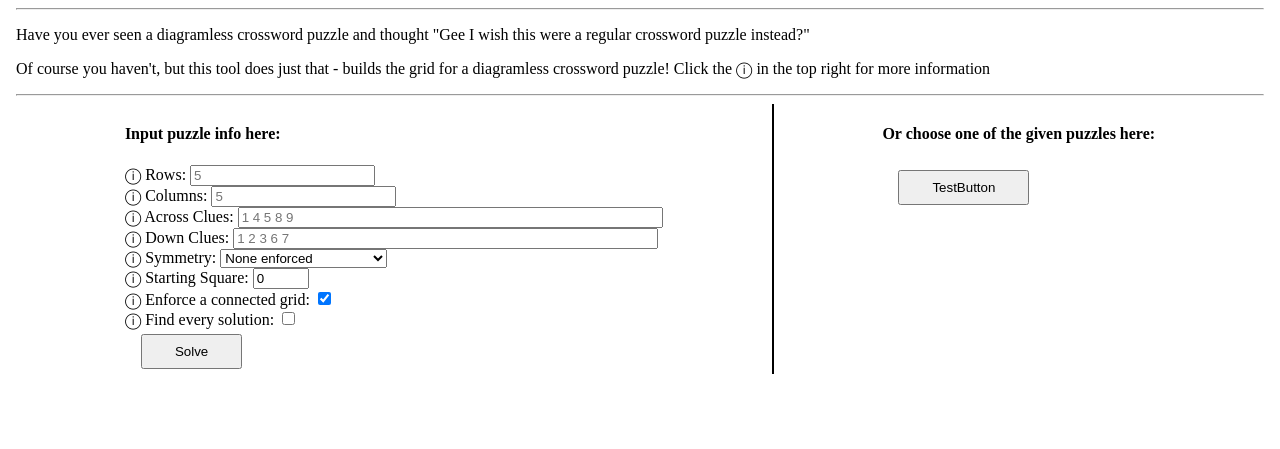
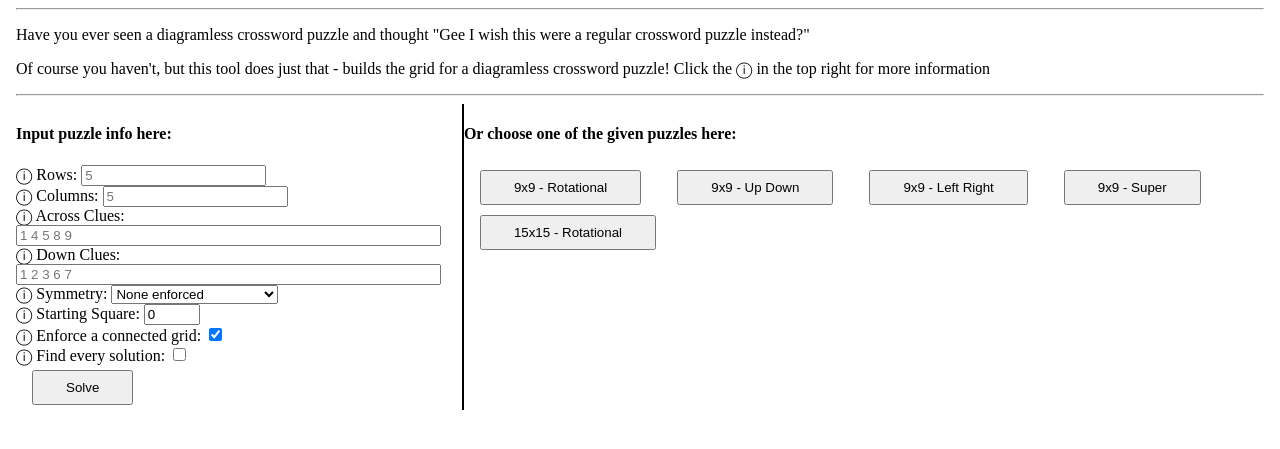
Before and after one commit to JordanKarp/diagramless-solver-web-app, a Flask app: page / in a window 1280 px wide. Shown: the part 57-506 px from the top of the page. Run offline with Flask 3, Linux system fonts and the light colour scheme; some libraries are stand-ins or nearby versions.

Commit message:
Update index.html

```diff
--- a/templates/index.html
+++ b/templates/index.html
@@ -64,7 +64,11 @@
         <div class="verticalLine"></div>
         <div id="prefilledbuttons">
             <h4>Or choose one of the given puzzles here:</h4>
-            <button type="button" onclick="fillPuzzle('9','9','1 4 5 9 11 13 15 16 18 19 21 22', '1 2 3 6 7 8 9 10 12 14 17 20', 'Rotational', '3', 'True', 'False')">TestButton</button>
+            <button type="button" onclick="fillPuzzle('9','9','1 4 5 9 11 13 15 16 18 19 21 22', '1 2 3 6 7 8 9 10 12 14 17 20', 'Rotational', '3', 'True', 'False')">9x9 - Rotational</button>
+            <button type="button" onclick="fillPuzzle('9','9','1 4 6 8 11 13 14 15 17 18 20 21', '1 2 3 5 7 8 9 10 12 16 19', 'Up Down', '4', 'True', 'True')">9x9 - Up Down</button>
+            <button type="button" onclick="fillPuzzle('9','9','1 4 7 8 9 10 11 12 13 17 18 19 20', '1 2 3 4 5 6 14 15 16', 'Left Right', '1', 'True', 'True')">9x9 - Left Right</button>
+            <button type="button" onclick="fillPuzzle('9','9','1 4 7 8 9 11 12 14 15 17 19 22 23 24 25', '1 2 3 4 5 6 10 11 13 15 16 17 18 20 21', 'Super', '0', 'True', 'True')">9x9 - Super</button>
+            <button type="button" onclick="fillPuzzle('15','15','1 6 10 13 14 15 16 17 18 19 21 23 25 26 30 31 32 34 37 38 39 40 41 42 43 44 47 51 52 54 58 59 61 62 63 64 65 66 67', '1 2 3 4 5 6 7 8 9 10 11 12 15 20 22 24 26 27 28 29 33 34 35 36 38 39 41 43 45 46 47 48 49 50 53 55 56 57 60', 'Rotational', '1', 'True', 'False')">15x15 - Rotational</button>
         </div>
 
     </div>
```
